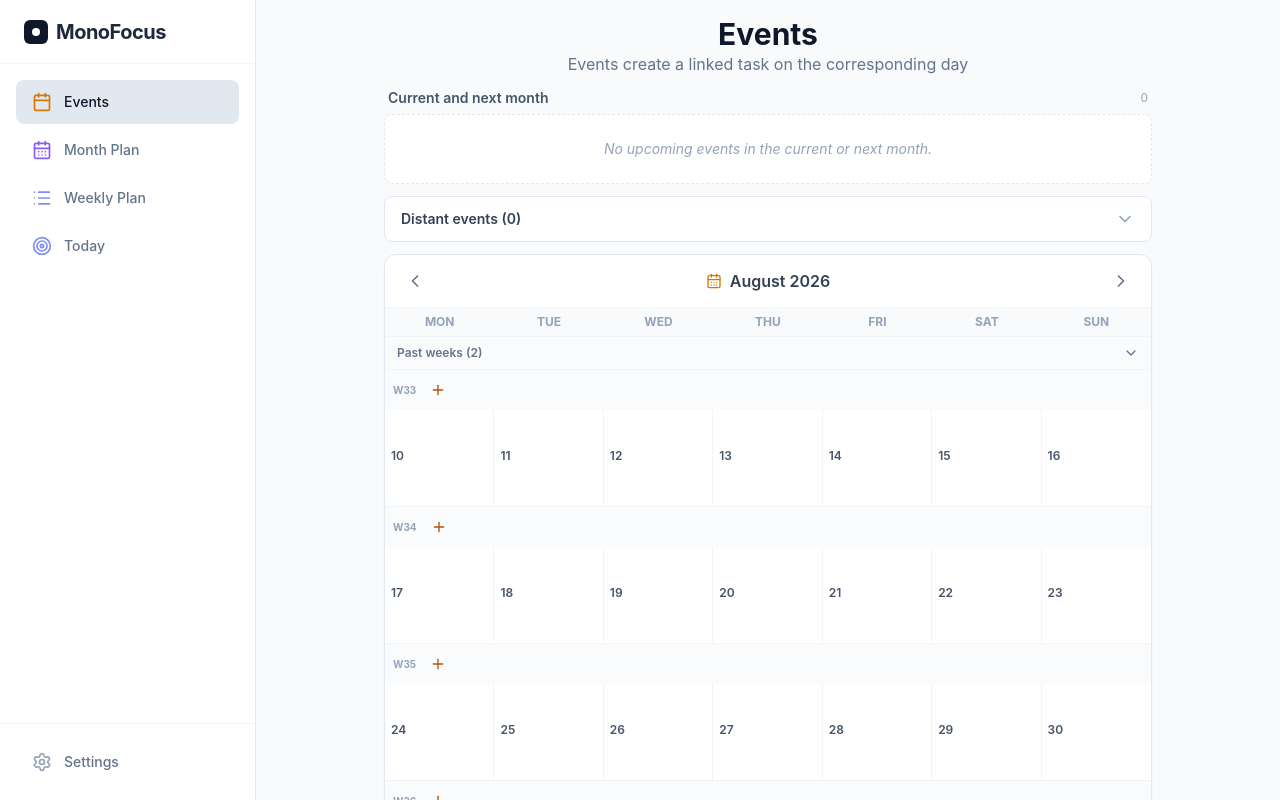
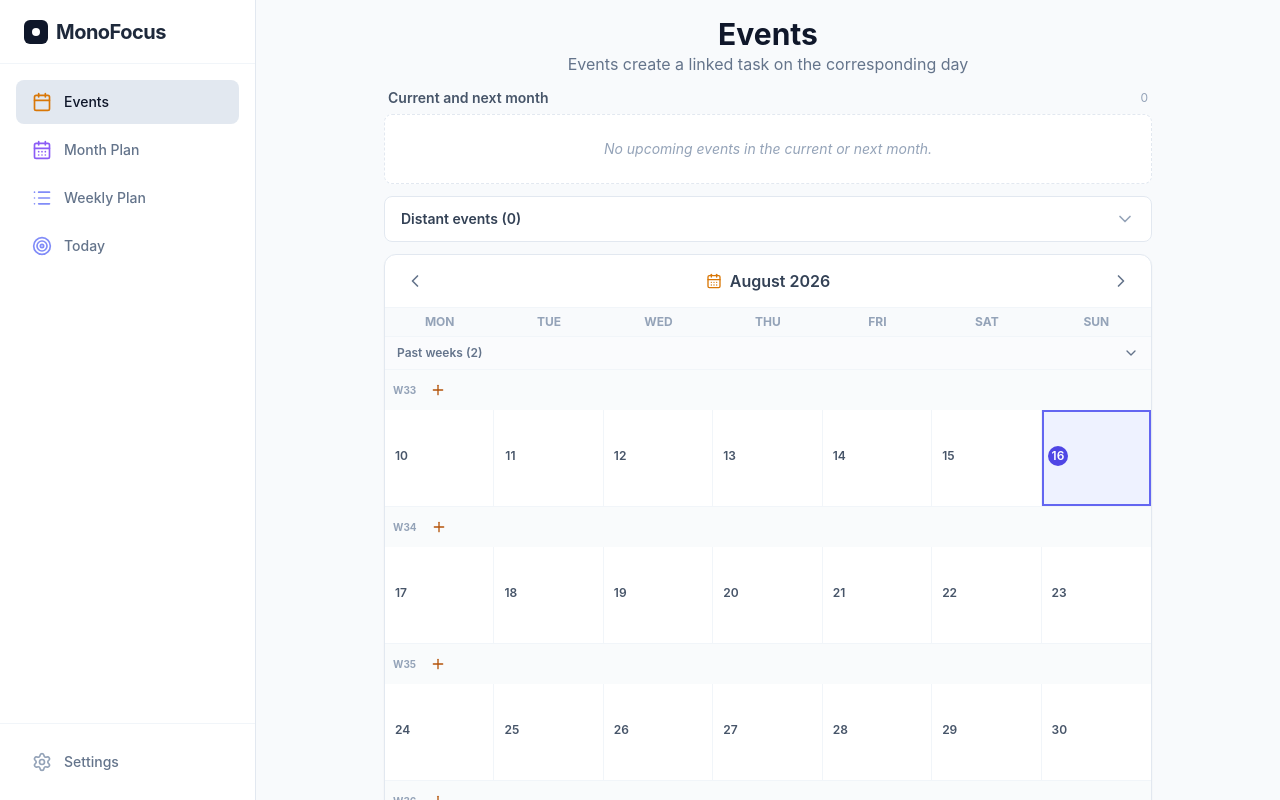
Before and after one commit to Budladislav/Planer, a React (Vite) app: page / in a window 1280 px wide. Both pictures are taken after a click on the button "Events". Built offline with nearby package versions, Linux system fonts and the light colour scheme.

Commit message:
feat: highlight today in the events calendar

```diff
--- a/components/events/EventsCalendar.tsx
+++ b/components/events/EventsCalendar.tsx
@@ -2,7 +2,7 @@ import React, { useMemo, useState } from 'react';
 import { CalendarDays, ChevronDown, ChevronLeft, ChevronRight, Pencil } from 'lucide-react';
 import { buildEventCalendarMonth, partitionEventCalendarWeeks } from '../../event-calendar';
 import { CalendarEvent } from '../../types';
-import { formatDateReadable, getWeekString } from '../../utils';
+import { formatDateReadable, getTodayString, getWeekString } from '../../utils';
 import { Modal } from '../Modal';
 import { WeekMetaBadges, WeekNotesEditor } from '../WeekNotes';
 
@@ -30,6 +30,7 @@ export const EventsCalendar: React.FC<EventsCalendarProps> = ({
   const [selectedDate, setSelectedDate] = useState<string | null>(null);
   const [editingWeek, setEditingWeek] = useState<string | null>(null);
   const [pastWeeksExpanded, setPastWeeksExpanded] = useState(false);
+  const today = getTodayString();
   const weeks = useMemo(() => buildEventCalendarMonth(month), [month]);
   const { pastWeeks, currentAndFutureWeeks } = useMemo(
     () => partitionEventCalendarWeeks(weeks, getWeekString()),
@@ -68,18 +69,26 @@ export const EventsCalendar: React.FC<EventsCalendarProps> = ({
       <div className="grid grid-cols-7">
         {days.map(day => {
           const dayEvents = eventsByDate[day.date] ?? [];
+          const isToday = day.date === today;
           return (
             <button
               key={day.date}
               type="button"
               onClick={() => setSelectedDate(day.date)}
+              aria-current={isToday ? 'date' : undefined}
               className={`min-h-16 min-w-0 border-r border-slate-100 p-1 text-left align-top last:border-r-0 hover:bg-amber-50/50 sm:min-h-24 sm:p-1.5 ${
-                day.isInMonth ? 'bg-white' : 'bg-slate-50/50 text-slate-300'
+                isToday
+                  ? 'bg-indigo-50 ring-2 ring-inset ring-indigo-500'
+                  : day.isInMonth ? 'bg-white' : 'bg-slate-50/50 text-slate-300'
               }`}
-              title={dayEvents.length ? `${dayEvents.length} event${dayEvents.length === 1 ? '' : 's'}` : 'No events'}
+              title={`${isToday ? 'Today · ' : ''}${dayEvents.length ? `${dayEvents.length} event${dayEvents.length === 1 ? '' : 's'}` : 'No events'}`}
             >
               <div className="flex items-center justify-between gap-0.5">
-                <span className={`text-[11px] font-semibold sm:text-xs ${day.isInMonth ? 'text-slate-600' : 'text-slate-300'}`}>
+                <span className={`flex h-5 min-w-5 items-center justify-center rounded-full px-1 text-[11px] font-semibold sm:text-xs ${
+                  isToday
+                    ? 'bg-indigo-600 text-white'
+                    : day.isInMonth ? 'text-slate-600' : 'text-slate-300'
+                }`}>
                   {day.dayOfMonth}
                 </span>
                 {dayEvents.length > 0 && (
```
